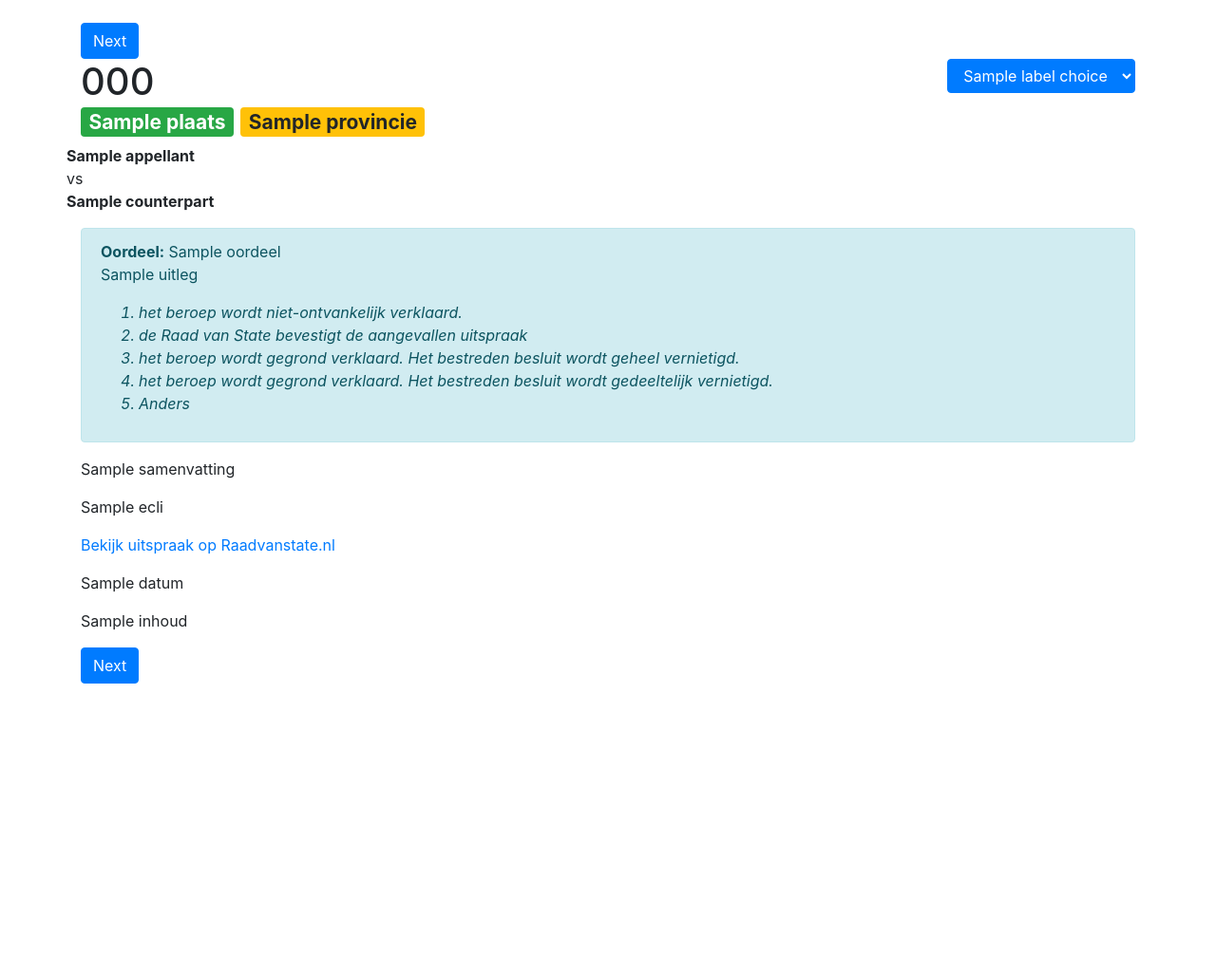
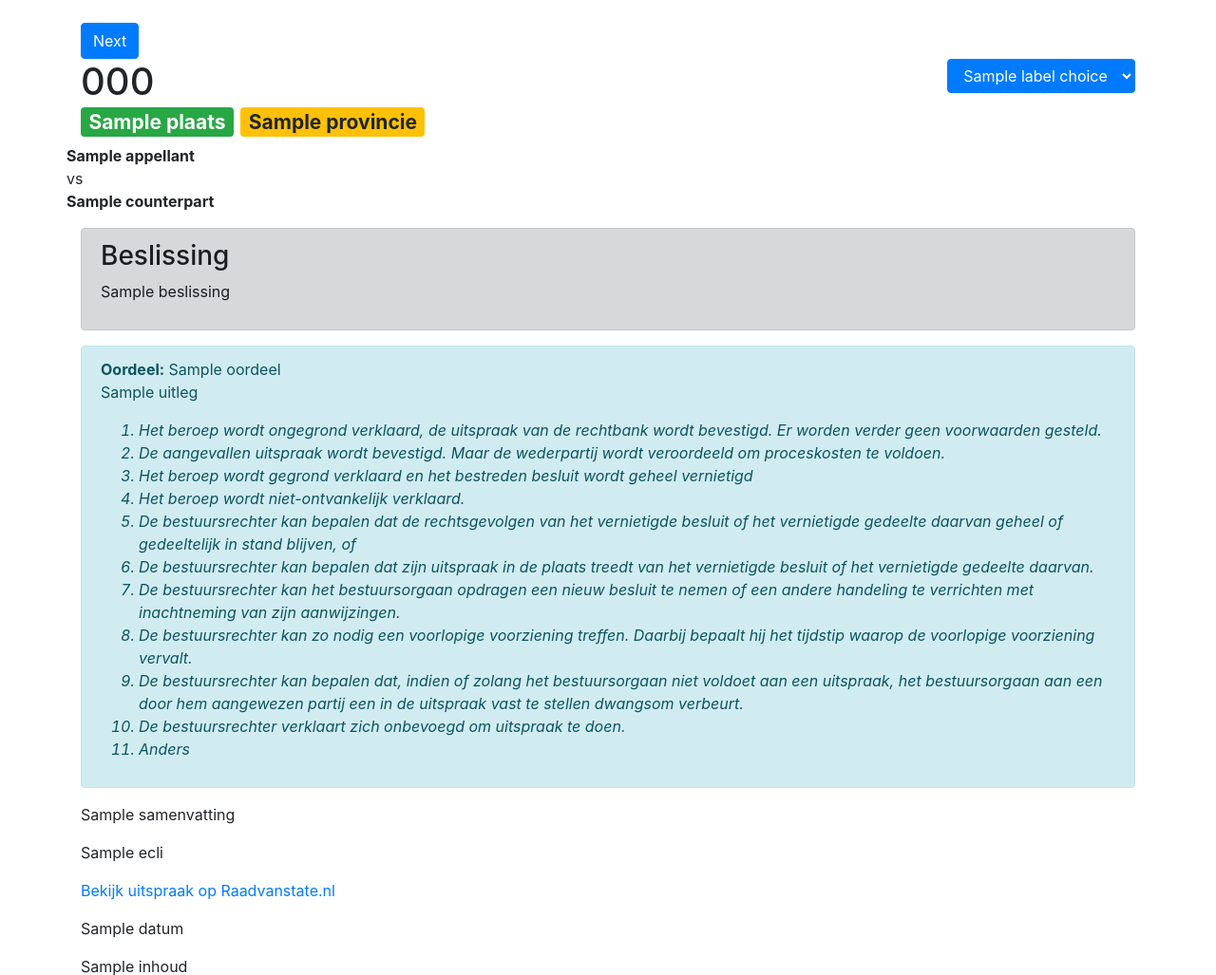
Before and after one commit to KenSentMe/rvs, a Django app: template uitspraken/templates/uitspraken/uitspraak.html in a window 1280 px wide. Shown: the part 56-1083 px from the top of the page at 95% size. Before the commit the page ends 776 px from the top, so only its background shows below. Run offline with Django 4.2, Linux system fonts and the light colour scheme; the template is opened without the code that fills it: most values are stand-ins (such as "Sample title", 1, 10 or a date in 2020); some libraries are stand-ins or nearby versions.

Commit message:
Switch to new gpt settings and prompts, improve uitspraak template

```diff
--- a/uitspraken/templates/uitspraken/uitspraak.html
+++ b/uitspraken/templates/uitspraken/uitspraak.html
@@ -33,6 +33,10 @@
         vs<br/>
         <strong>{{ uitspraak.counterpart }}</strong></p>
 </div>
+<div class="alert alert-dark">
+    <h3>Beslissing</h3>
+    <p>{{ uitspraak.beslissing }}</p>
+</div>
 <div class="alert alert-info">
     <strong>Oordeel:</strong> {{ uitspraak.oordeel }}
     <br>
@@ -40,10 +44,16 @@
     <p>
         <i>
             <ol start="1">
-                <li>het beroep wordt niet-ontvankelijk verklaard.</li>
-                <li>de Raad van State bevestigt de aangevallen uitspraak</li>
-                <li>het beroep wordt gegrond verklaard. Het bestreden besluit wordt geheel vernietigd.</li>
-                <li>het beroep wordt gegrond verklaard. Het bestreden besluit wordt gedeeltelijk vernietigd.</li>
+                <li>Het beroep wordt ongegrond verklaard, de uitspraak van de rechtbank wordt bevestigd. Er worden verder geen voorwaarden gesteld.</li>
+                <li>De aangevallen uitspraak wordt bevestigd. Maar de wederpartij wordt veroordeeld om proceskosten te voldoen.</li>
+                <li>Het beroep wordt gegrond verklaard en het bestreden besluit wordt geheel vernietigd</li>
+                <li>Het beroep wordt niet-ontvankelijk verklaard.</li>
+                <li>De bestuursrechter kan bepalen dat de rechtsgevolgen van het vernietigde besluit of het vernietigde gedeelte daarvan geheel of gedeeltelijk in stand blijven, of</li>
+                <li>De bestuursrechter kan bepalen dat zijn uitspraak in de plaats treedt van het vernietigde besluit of het vernietigde gedeelte daarvan.</li>
+                <li>De bestuursrechter kan het bestuursorgaan opdragen een nieuw besluit te nemen of een andere handeling te verrichten met inachtneming van zijn aanwijzingen.</li>
+                <li>De bestuursrechter kan zo nodig een voorlopige voorziening treffen. Daarbij bepaalt hij het tijdstip waarop de voorlopige voorziening vervalt.</li>
+                <li>De bestuursrechter kan bepalen dat, indien of zolang het bestuursorgaan niet voldoet aan een uitspraak, het bestuursorgaan aan een door hem aangewezen partij een in de uitspraak vast te stellen dwangsom verbeurt.</li>
+                <li>De bestuursrechter verklaart zich onbevoegd om uitspraak te doen.</li>
                 <li>Anders</li>
             </ol>
         </i>
```
Also changed, not shown: rvs/openai/gpt.py (+6 -6 lines), uitspraken/utils.py (+4 -5 lines).
